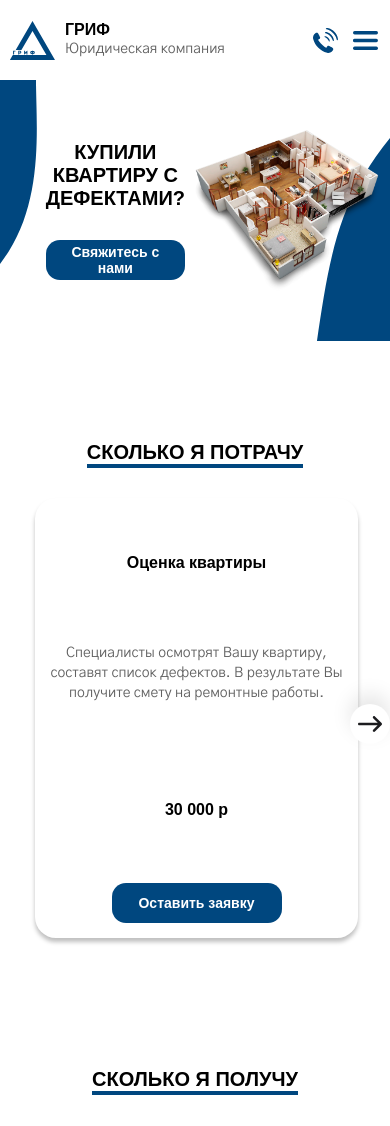
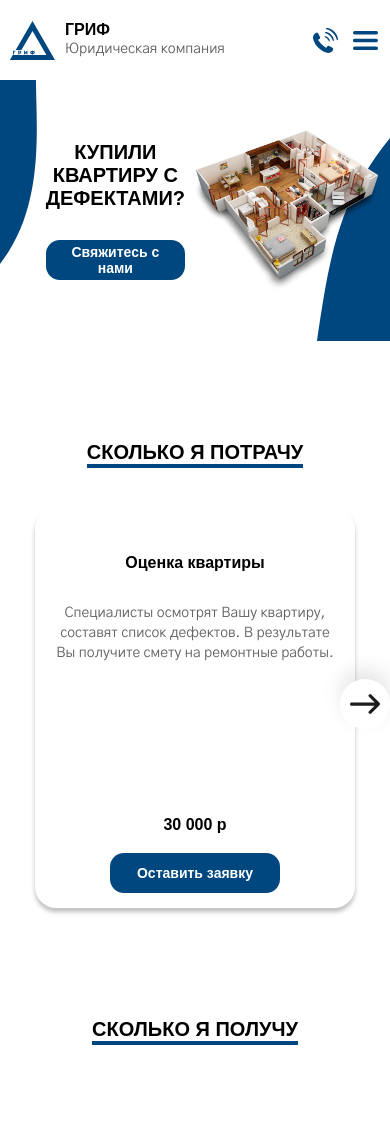
Before and after one commit to ervnkv/royalestate, a React (Create React App) app: page / in a window 390 px wide. Shown: the top 1126 px of the page. Built offline with nearby package versions, Linux system fonts and the light colour scheme; a web font is replaced by a local one.

Commit message:
Слайдер исправил

```diff
--- a/src/components/04_Cost.js
+++ b/src/components/04_Cost.js
@@ -4,67 +4,89 @@ import './04_Cost.scss';
 
 export default function Cost({TextBlocks,Title,ID,openCall,setPackageName}) {
 	const containerRef = useRef(null);
+	const cardRef = useRef(null);
+
 	const [scrollStart, setScrollStart] = useState(false);
-	const [currentX, setCurrentX] = useState(0);
+	const [prevX, setPrevX] = useState(0);
 	const [btnLeft, setBtnLeft] = useState(false);
 	const [btnRight, setBtnRight] = useState(false);
+	const [cursorGrab, setCursorGrab] = useState(false);
 
 	const startScroll = (e) => {
 		setScrollStart(true);
-		setCurrentX(e.pageX || e.touches[0].pageX);
-		console.log();
+		setPrevX(e.pageX);
+		cursorGrab ? containerRef.current.classList.add('grabbing') : null;
 	};
 
 	const scrolling = (e) => {
 		if(!scrollStart) return;
-		e.preventDefault();
 
-		const deltaX = currentX - (e.pageX || e.touches[0].pageX);
+		const deltaX = (prevX - e.pageX);
 
-		//не плавно
-		// containerRef.current.scrollLeft += deltaX;
-		// плавно
-		const currentLeft = containerRef.current.scrollLeft += deltaX;
+		const currentLeft = containerRef.current.scrollLeft += deltaX ;
 		containerRef.current.scrollTo({ left: currentLeft, top: 0, behavior: 'smooth' });
 
-		setCurrentX(e.pageX || e.touches[0].pageX);
+		setPrevX(e.pageX);
 
-		checkBtnScroll();
+		checkScroll(currentLeft);
 
-
-
+		if (cursorGrab) {
+			e.preventDefault();
+		}
 	};
 
 	const stopScroll = () => {
 		setScrollStart(false);
+		containerRef.current.classList.remove('grabbing');
 	};
 
-	const checkBtnScroll = () => {
-		containerRef.current.scrollLeft > 0 ? setBtnLeft(true) : setBtnLeft(false);
-		containerRef.current.scrollWidth - containerRef.current.clientWidth == containerRef.current.scrollLeft ? setBtnRight(false): setBtnRight(true);
+	const checkScroll = (scrollLeft) => {
+		const clientWidth = containerRef.current.clientWidth;
+		const scrollWidth = containerRef.current.scrollWidth;
+		scrollLeft > 10 ? setBtnLeft(true) : setBtnLeft(false);
+		scrollWidth - clientWidth < scrollLeft + 10 ? setBtnRight(false): setBtnRight(true);
+	};
+	const checkCursor = () => {
+		setCursorGrab(!(containerRef.current.scrollWidth == containerRef.current.clientWidth));
+		cursorGrab ? containerRef.current.classList.add('grab') : containerRef.current.classList.remove('grab');
+	};
+
+	const movePrev = () => {
+		const clientWidth = containerRef.current.clientWidth;
+		const scrollLeft = containerRef.current.scrollLeft;
+
+		const futureScrollLeft = scrollLeft-clientWidth;
+
+		containerRef.current.scrollTo({ left: futureScrollLeft, behavior: 'smooth' });
+
+		checkScroll(futureScrollLeft);
+	};
+	const moveNext = () => {
+		const scrollLeft = containerRef.current.scrollLeft;
+		const clientWidth = containerRef.current.clientWidth;
+		const futureScrollLeft = scrollLeft+clientWidth;
+
+		containerRef.current.scrollTo({ left: futureScrollLeft, behavior: 'smooth' });
+
+		checkScroll(futureScrollLeft);
 	};
 
 	useEffect(() => {
-		checkBtnScroll();
-
+		!btnLeft && !btnRight ? checkScroll(containerRef.current.scrollLeft) : '';
+		checkCursor();
 		containerRef.current.addEventListener('mousedown', startScroll);
 		containerRef.current.addEventListener('mousemove', scrolling);
 		containerRef.current.addEventListener('mouseup', stopScroll);
 		containerRef.current.addEventListener('mouseleave', stopScroll);
 
-		containerRef.current.addEventListener('touchstart', startScroll);
-		containerRef.current.addEventListener('touchmove', scrolling);
-		containerRef.current.addEventListener('touchend', stopScroll);
-
+		containerRef.current.addEventListener('touchstart', () => checkScroll(containerRef.current.scrollLeft));
+		containerRef.current.addEventListener('touchmove', () => checkScroll(containerRef.current.scrollLeft));
+		containerRef.current.addEventListener('touchend', () => checkScroll(containerRef.current.scrollLeft));
 		return () => {
 			containerRef.current.removeEventListener('mousedown', startScroll);
 			containerRef.current.removeEventListener('mousemove', scrolling);
 			containerRef.current.removeEventListener('mouseup', stopScroll);
 			containerRef.current.removeEventListener('mouseleave', stopScroll);
-
-			containerRef.current.removeEventListener('touchmove', scrolling);
-			containerRef.current.removeEventListener('touchstart', startScroll);
-			containerRef.current.removeEventListener('touchend', stopScroll);
 		};
 	});
 
@@ -73,6 +95,7 @@ export default function Cost({TextBlocks,Title,ID,openCall,setPackageName}) {
 		return(
 			<div
 			key={id}
+			ref={cardRef}
 			className='f-column t-center card'>
 				<div className='f-column headText'>
 					<h4>{head}</h4>
@@ -97,11 +120,11 @@ export default function Cost({TextBlocks,Title,ID,openCall,setPackageName}) {
 			<h2>{Title}</h2>
 			<div
 			ref={containerRef}
-			className={scrollStart ? 'f-row container scrolling' : 'f-row container'}>
+			className='f-row container'>
 				{htmlTextBlock}
 			</div>
-			<button className={btnLeft ? 'scroll-btn left active' : 'scroll-btn left'}/>
-			<button className={btnRight ? 'scroll-btn right active' : 'scroll-btn right'}/>
+			<button onClick={movePrev} className={btnLeft ? 'scroll-btn left active' : 'scroll-btn left'}/>
+			<button onClick={moveNext} className={btnRight ? 'scroll-btn right active' : 'scroll-btn right'}/>
 		</section>
 	);
 }
--- a/src/components/04_Cost.scss
+++ b/src/components/04_Cost.scss
@@ -3,27 +3,36 @@
 .cost {
     z-index: 1;
     position: relative;
-    align-items: center;
+    padding: 0 25px;
+    width: 100%;
+
     h2{
-        width:fit-content;
         margin: 0 auto;
     }
     .container{
-        width:fit-content;
-        align-items:flex-start;
-        justify-content: flex-start;
-        flex-wrap: nowrap;
-        overflow-x: hidden;
-        // -webkit-overflow-scrolling: touch;
-        padding: 0 5px;
-        // cursor: grab;
-        // &.scrolling{
-        //     cursor:grabbing;
-        // }
+        // background-color: $textAccent;
+        margin-top: 30px;
+        align-items:stretch;
+        padding: 10px;
+        grid-gap: 20px;
+
+        overflow-x:auto;
+        scroll-snap-type: x;
+        scrollbar-width: none;
+        &::-webkit-scrollbar {
+            display: none;
+        }
+
+        &.grab{
+            cursor:grab;
+        }
+        &.grabbing{
+            cursor:grabbing;
+        }
         .card{
-            min-width: 350px;
-            min-height: 500px;
-            margin: 30px 20px;
+            // scroll-snap-align:center;
+            // scroll-snap-stop: always;
+            min-width: calc((100% - 40px)/3);
             padding: 15px;
             align-items:center;
             background-color: rgb(255, 255, 255);
@@ -32,7 +41,6 @@
             .headText{
                 min-height: 100px;
                 justify-content: center
-
             }
             p{
                 min-height: 200px;
@@ -51,8 +59,7 @@
         position:absolute;
         top: 50%;
         left: 0;
-        transform: translateY(-50%);
-        transform: translateX(-50%);
+        // transform: translateY(-50%);
         height: 50px;
         width: 50px;
         border-radius: 100%;
@@ -65,71 +72,55 @@
         &.right{
             left: auto;
             right: 0;
-            transform: translateX(50%) rotate(180deg);
+            transform: rotate(180deg);
         }
         &.active{
             display: block;
         }
     }
 }
-@media (max-width:1600px){
+@media (max-width:1320px){
     .cost {
-        margin: 0 50px;
+        padding: 0 25px;
         .container{
-            width: 100%;
-            cursor: grab;
-            &.scrolling{
-                cursor:grabbing;
-            }
+            padding: 10px;
+            grid-gap: 20px;
             .card{
-                min-width: calc(100%/3.18);
-                min-height: 500px;
-                margin: 30px 10px;
+                min-width: calc((100% - 40px)/3);
             }
         }
     }
 }
 
-@media (max-width:1200px){
+@media (max-width:850px){
     .cost {
-        margin: 0 50px;
+        padding: 0 25px;
         .container{
+            padding: 10px;
+            grid-gap: 20px;
             .card{
-                min-height: 440px;
-                margin: 30px 10px;
+                min-width: calc((100% - 20px)/2);
                 .headText{
-                    min-height: 100px;
+                    min-height: 80px;
                 }
                 p{
-                    min-height: 100px;
+                    min-height: 200px;
+                }
+                .price{
+                    min-height: 50px;
                 }
             }
         }
     }
 }
-@media (max-width:1000px){
+@media (max-width:550px){
     .cost {
-        margin: 0 20px;
+        padding: 0 25px;
         .container{
+            padding: 10px;
+            grid-gap: 20px;
             .card{
-                min-width: 300px;
-                // min-height: 500px;
-                margin: 30px 10px;
-            }
-        }
-        .scroll-btn{
-            height: 40px;
-            width: 40px;
-        }
-    }
-}
-@media (max-width:450px){
-    .cost {
-        .container{
-            .card{
-                min-width: 95%;
-                // min-height: 500px;
-                margin: 30px 10px;
+                min-width: 100%;
             }
         }
     }
```
